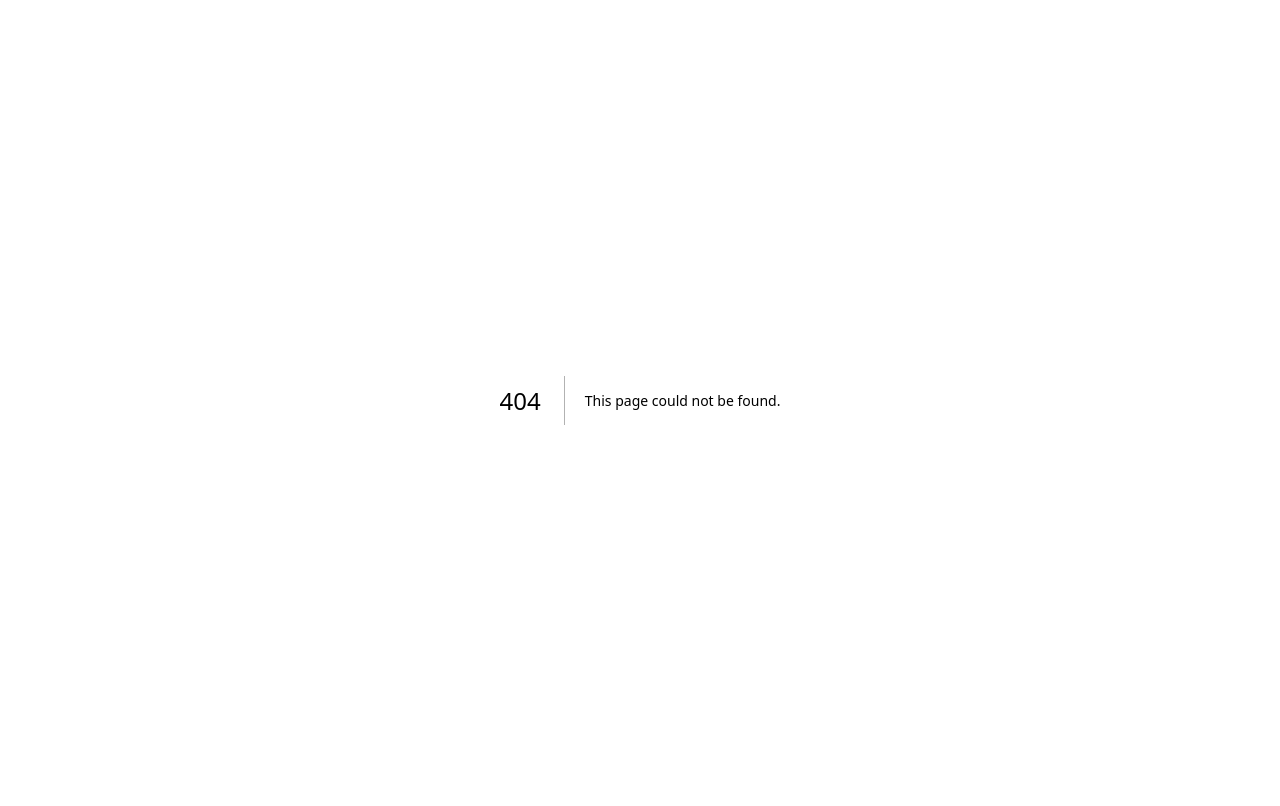
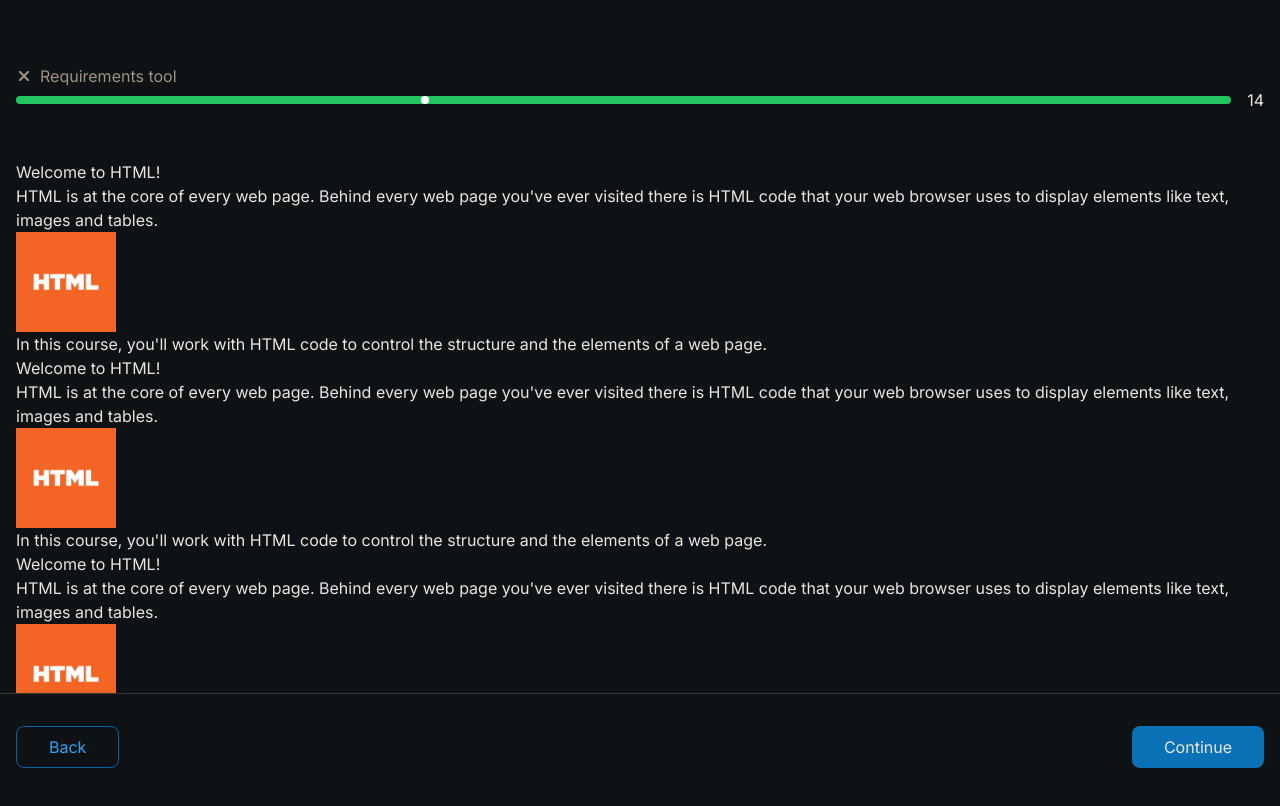
Before and after one commit to FieryInferno/pelatihan, a Next.js app: page /submodule in a window 1280 px wide. Before the commit this address had no page. Shown: the top 806 px of the page. Built offline with nearby package versions, Linux system fonts and the light colour scheme.

Commit message:
feat:layout materi

```diff
--- a/src/app/materi/page.tsx
+++ b/src/app/materi/page.tsx
@@ -1,4 +1,3 @@
-
 import BackButton from "@/components/BackButton";
 import ModuleDescription from "@/components/ModuleDescription";
 import Submodules from "@/components/Submodules";
--- /dev/null
+++ b/src/app/submodule/page.tsx
@@ -0,0 +1,44 @@
+import Image from "next/image";
+import close from "../../../public/close.svg";
+import html from "../../../public/html.png";
+
+export default () => <>
+    <div className="px-4">
+        <div className="fixed bg-[rgb(15,18,20)] inset-x-0 top-0 px-4 pt-16 pb-12">
+            <div className="text-[rgb(157,146,132)] flex items-center gap-2">
+                <div><Image src={close} alt="close" /></div>
+                <div>Requirements tool</div>
+            </div>
+            <div className="flex gap-4 items-center">
+                <div className="bg-green-500 basis-full rounded-2xl h-2 relative">
+                    <div className="w-2 h-2 top-1/2 bg-white rounded-[50%] absolute -translate-y-1/2 left-1/3"></div>
+                </div>
+                <div>14</div>
+            </div>
+        </div>
+        <div className="mt-40 mb-24">
+            <div>
+                <h1>Welcome to HTML!</h1>
+                <p>HTML is at the core of every web page. Behind every web page you've ever visited there is HTML code that your web browser uses to display elements like text, images and tables.</p>
+                <Image src={html} alt="html" width={100} height={100} />
+                <p>In this course, you'll work with HTML code to control the structure and the elements of a web page.</p>
+            </div>
+            <div>
+                <h1>Welcome to HTML!</h1>
+                <p>HTML is at the core of every web page. Behind every web page you've ever visited there is HTML code that your web browser uses to display elements like text, images and tables.</p>
+                <Image src={html} alt="html" width={100} height={100} />
+                <p>In this course, you'll work with HTML code to control the structure and the elements of a web page.</p>
+            </div>
+            <div>
+                <h1>Welcome to HTML!</h1>
+                <p>HTML is at the core of every web page. Behind every web page you've ever visited there is HTML code that your web browser uses to display elements like text, images and tables.</p>
+                <Image src={html} alt="html" width={100} height={100} />
+                <p>In this course, you'll work with HTML code to control the structure and the elements of a web page.</p>
+            </div>
+        </div>
+        <div className="fixed bottom-0 inset-x-0 bg-[rgb(15,18,20)] py-8 px-4 border-t border-[rgb(51,57,59)] flex justify-between">
+            <button className="text-[rgb(46,161,241)] border border-[rgb(7,97,159)] px-8 py-2 rounded-lg">Back</button>
+            <button className="bg-[rgb(11,113,183)] px-8 py-2 rounded-lg">Continue</button>
+        </div>
+    </div>
+</>;
--- a/src/components/Submodule.tsx
+++ b/src/components/Submodule.tsx
@@ -4,6 +4,7 @@ import Image from "next/image";
 import arrowDown from "../../public/arrow-down.svg";
 import lesson from "../../public/lesson.svg";
 import { useEffect, useRef } from "react";
+import Link from "next/link";
 
 export default ({title, bab} : {title: string, bab: Array<string>}) => {
     const materiRef = useRef<HTMLDivElement>(null);
@@ -38,7 +39,8 @@ export default ({title, bab} : {title: string, bab: Array<string>}) => {
                 </div>
                 <div className="bab">
                     {bab.map((b, index) =>
-                        <div key={`bab${index}`} className="flex items-center bg-[rgb(27,29,30)] p-4 rounded-lg mb-4 cursor-pointer">
+                        <Link href={'submodule'} key={`bab${index}`}>
+                            <div className="flex items-center bg-[rgb(27,29,30)] p-4 rounded-lg mb-4 cursor-pointer">
                                 <div>
                                     <Image src={lesson} alt="Lesson" className="w-3/4"/>
                                 </div>
@@ -47,6 +49,7 @@ export default ({title, bab} : {title: string, bab: Array<string>}) => {
                                     <div className="text-[rgb(196,191,183)]">{b}</div>
                                 </div>
                             </div>
+                        </Link>
                     )}
                 </div>
             </div>
```
Also changed, not shown: public/close.svg (added). Lines whose indentation alone changed are shown as unchanged.
